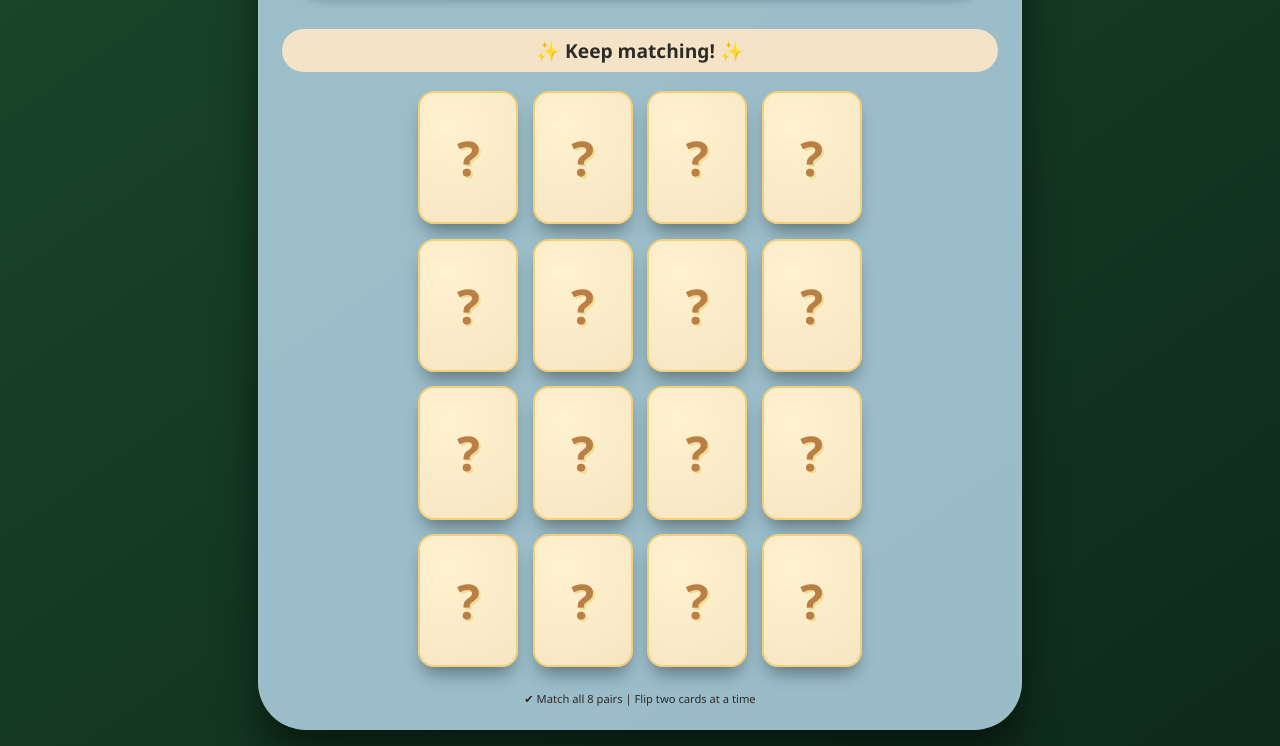
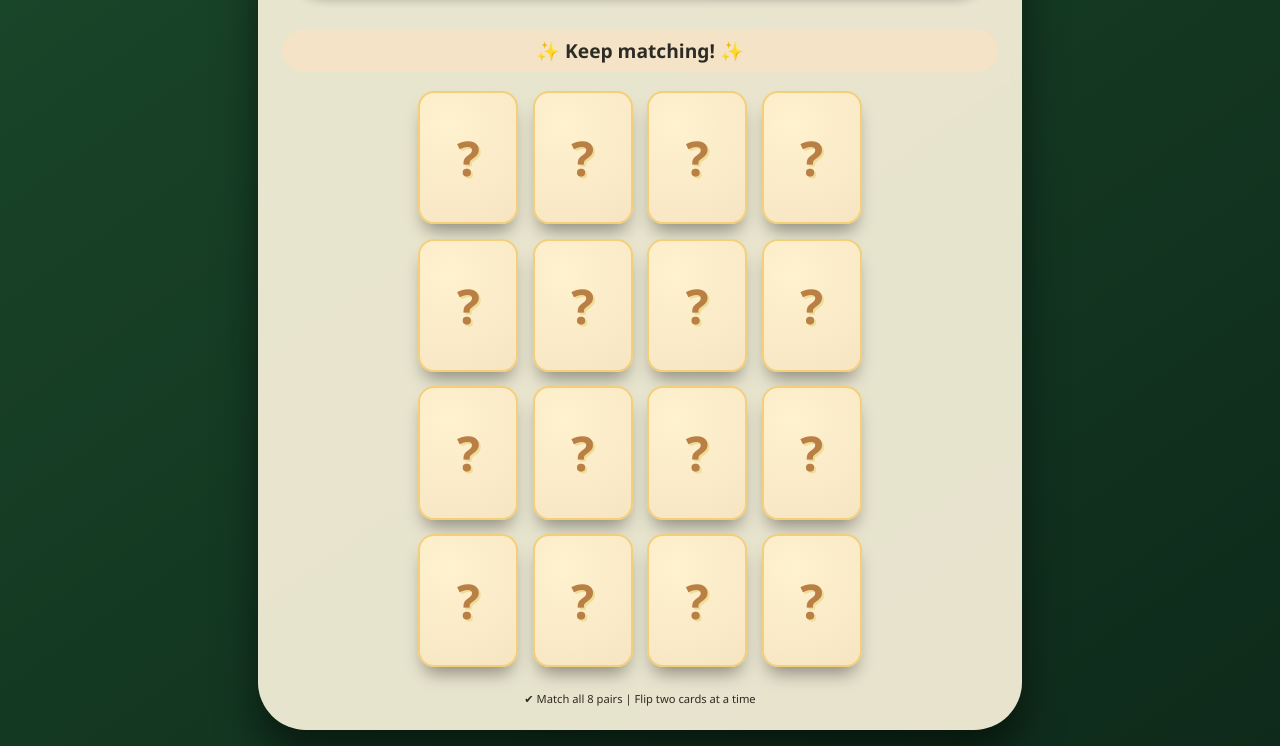
Before and after one commit to reincorrea/elective4-finals, a website: page index.html in a window 1280 px wide. Shown: the part 133-879 px from the top of the page. Drawn offline with Linux system fonts and the light colour scheme.

Commit message:
Update index.html
new index update

```diff
--- a/index.html
+++ b/index.html
@@ -3,7 +3,7 @@
 <head>
   <meta charset="UTF-8">
   <meta name="viewport" content="width=device-width, initial-scale=1.0, user-scalable=no">
-  <title>Memory Match</title>
+  <title>Memory Match | Classic Card Game</title>
   <style>
     * {
       margin: 0;
@@ -24,7 +24,7 @@
 
     /* game container */
     .game-container {
-      background: rgba(170, 205, 220, 0.9);
+      background: rgba(255, 248, 225, 0.9);
       border-radius: 3rem;
       padding: 1.5rem;
       box-shadow: 0 25px 40px rgba(0, 0, 0, 0.5), inset 0 1px 2px rgba(255, 255, 255, 0.3);
```
